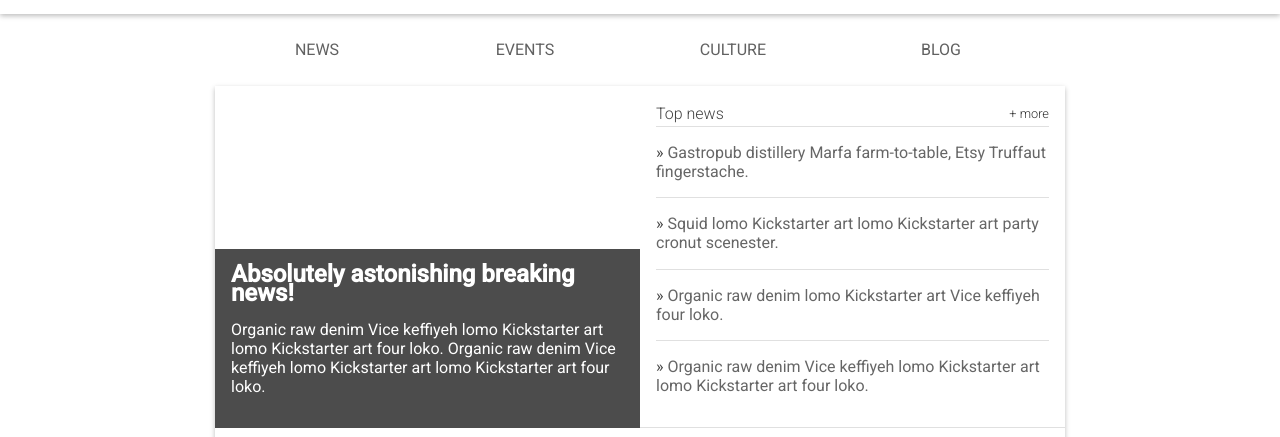
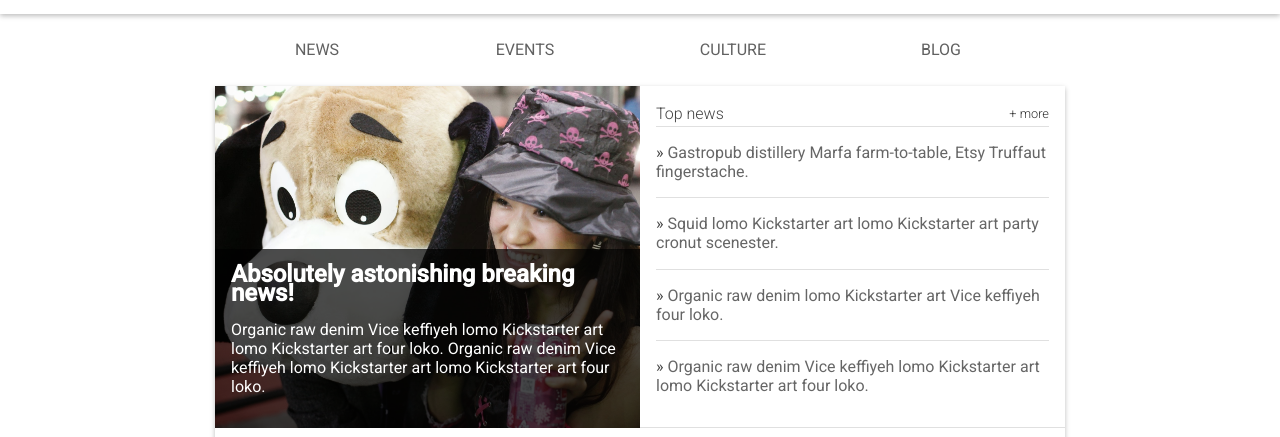
Before and after one commit to ionipas/BrightonTimes, a plain HTML site: page index.html in a window 1280 px wide. Shown: the part 87-524 px from the top of the page. Drawn offline with Linux system fonts and the light colour scheme.

Commit message:
Update main.css

```diff
--- a/main.css
+++ b/main.css
@@ -143,7 +143,7 @@ main {
 .hero {
   width: 100%;
   position: relative;
-  background-image: url("./images/dog.jpg");
+  background-image: url("./dog.jpg");
   background-size: cover;
   min-height: 300px;
 }
```
